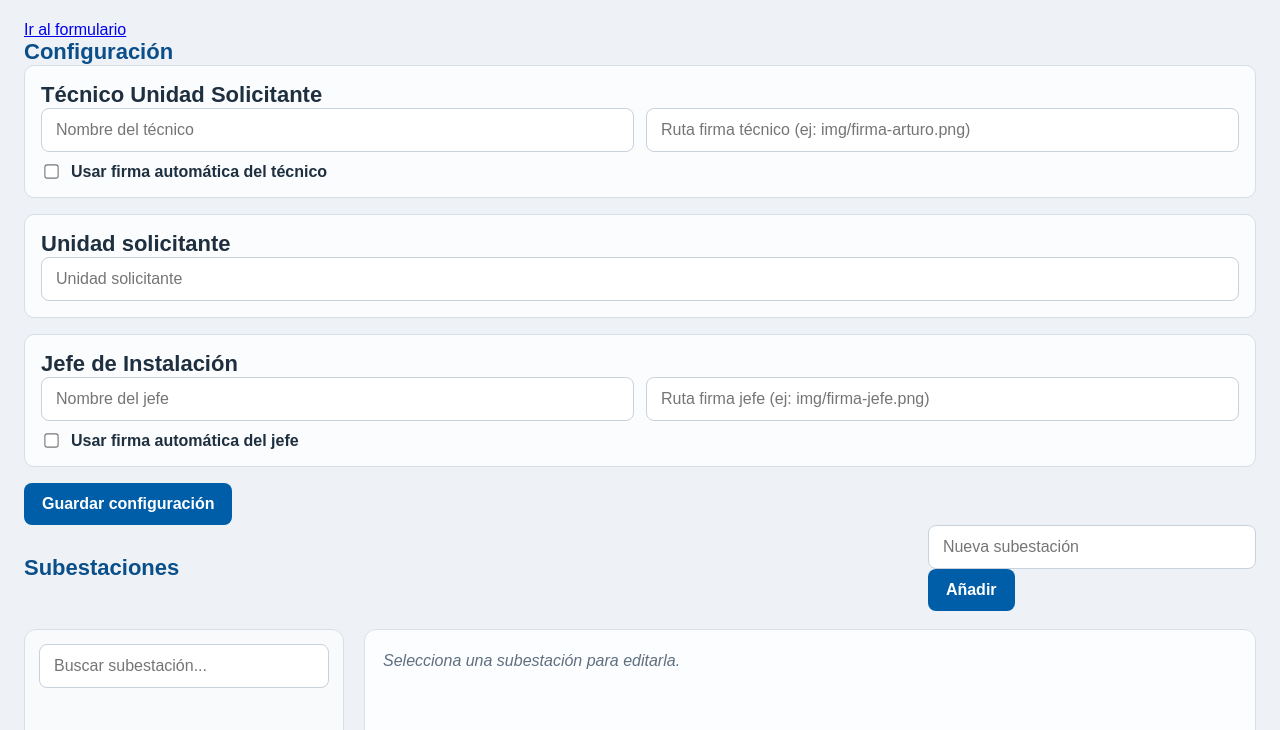
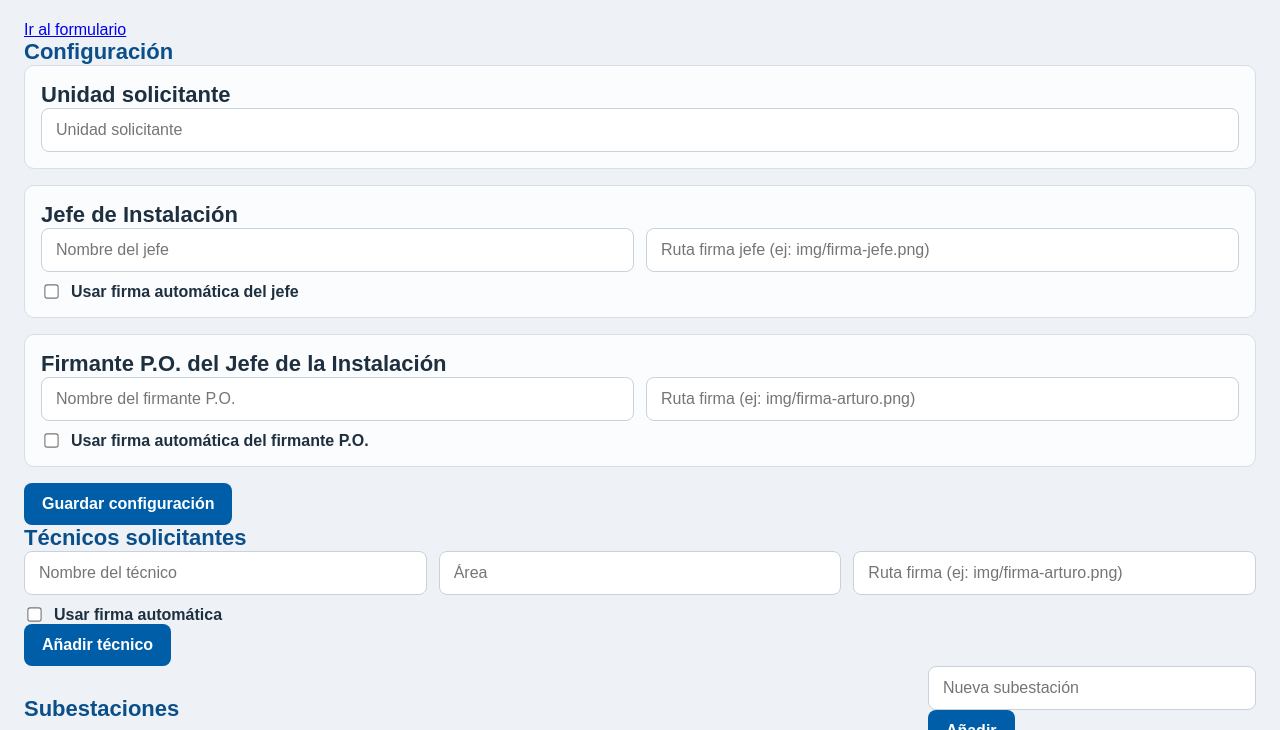
Before and after one commit to ea7ke/ActaCero, a plain HTML site: page admin.html in a window 1280 px wide. Shown: the part 70-800 px from the top of the page. Drawn offline with Linux system fonts and the light colour scheme; no server answers.

Commit message:
Refactor admin.html for improved configuration layout

```diff
--- a/admin.html
+++ b/admin.html
@@ -9,31 +9,16 @@
 <body>
     <div class="contenedor">
         <h1>Administración</h1>
+
         <div class="acciones-superiores">
             <a class="btn-secundario" href="/">Ir al formulario</a>
         </div>
+
         <section>
             <h2>Configuración</h2>
 
             <div class="bloque-config">
-        <h3>Técnico Unidad Solicitante</h3>
-
-        <div class="fila-admin">
-            <input id="cfgTecnicoNombre" placeholder="Nombre del técnico">
-            <input id="cfgTecnicoFirma" placeholder="Ruta firma técnico (ej: img/firma-arturo.png)">
-        </div>
-
-        <div class="fila-check">
-            <label class="check-label">
-                <input type="checkbox" id="cfgTecnicoUsarFirma">
-                Usar firma automática del técnico
-            </label>
-        </div>
-    </div>
-
-    <div class="bloque-config">
                 <h3>Unidad solicitante</h3>
-
                 <div class="fila-admin">
                     <input id="cfgUnidad" placeholder="Unidad solicitante">
                 </div>
@@ -41,16 +26,28 @@
 
             <div class="bloque-config">
                 <h3>Jefe de Instalación</h3>
-
                 <div class="fila-admin">
                     <input id="cfgJefeNombre" placeholder="Nombre del jefe">
                     <input id="cfgJefeFirma" placeholder="Ruta firma jefe (ej: img/firma-jefe.png)">
                 </div>
-
                 <div class="fila-check">
                     <label class="check-label">
                         <input type="checkbox" id="cfgJefeUsarFirma">
                         Usar firma automática del jefe
+                    </label>
+                </div>
+            </div>
+
+            <div class="bloque-config">
+                <h3>Firmante P.O. del Jefe de la Instalación</h3>
+                <div class="fila-admin">
+                    <input id="cfgFirmantePONombre" placeholder="Nombre del firmante P.O.">
+                    <input id="cfgFirmantePOFirma" placeholder="Ruta firma (ej: img/firma-arturo.png)">
+                </div>
+                <div class="fila-check">
+                    <label class="check-label">
+                        <input type="checkbox" id="cfgFirmantePOUsarFirma">
+                        Usar firma automática del firmante P.O.
                     </label>
                 </div>
             </div>
@@ -60,6 +57,28 @@
             </div>
         </section>
 
+        <section>
+            <h2>Técnicos solicitantes</h2>
+
+            <div class="fila-admin">
+                <input id="nuevoTecnicoNombre" placeholder="Nombre del técnico">
+                <input id="nuevoTecnicoArea" placeholder="Área">
+                <input id="nuevoTecnicoFirma" placeholder="Ruta firma (ej: img/firma-arturo.png)">
+            </div>
+
+            <div class="fila-check">
+                <label class="check-label">
+                    <input type="checkbox" id="nuevoTecnicoUsarFirma">
+                    Usar firma automática
+                </label>
+            </div>
+
+            <div class="fila-admin">
+                <button type="button" onclick="crearTecnico()">Añadir técnico</button>
+            </div>
+
+            <div id="listaTecnicos"></div>
+        </section>
 
         <section>
             <div class="cabecera-seccion">
```
Lines whose indentation alone changed are shown as unchanged.
